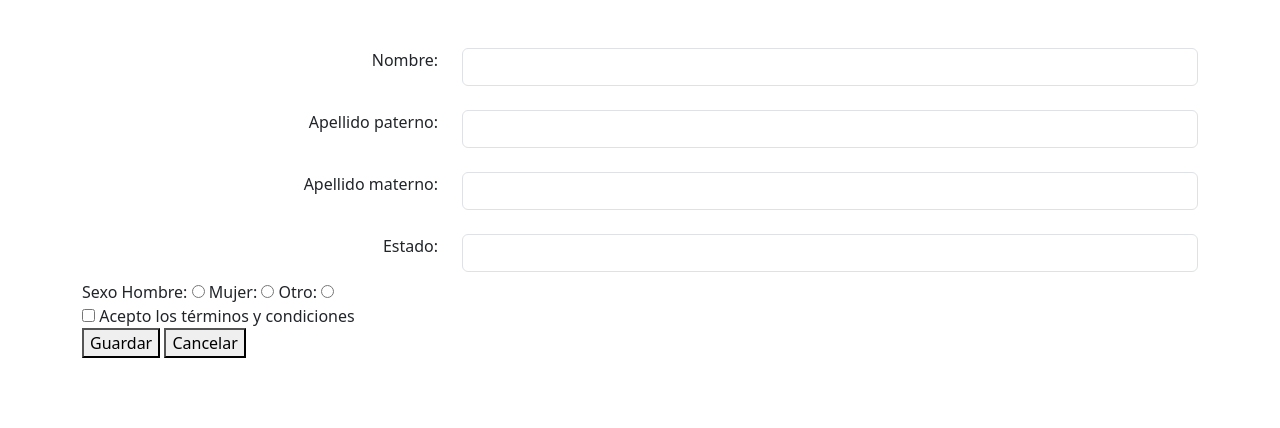
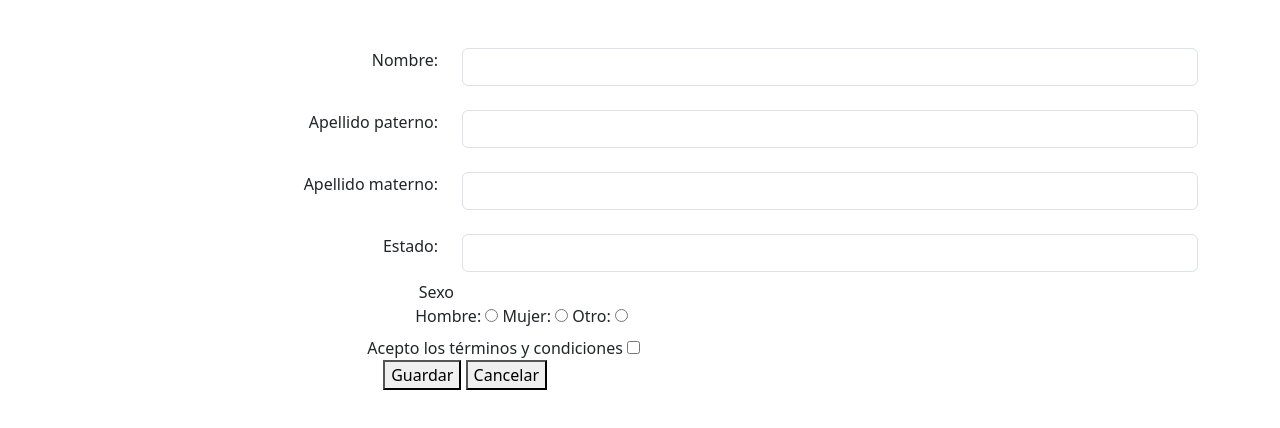
Before and after one commit to elricad1308/mi-primer-repo, a plain HTML site: page index.html in a window 1280 px wide. Drawn offline with Linux system fonts and the light colour scheme.

Commit message:
:fire: Mi tarea:

```diff
--- a/index.html
+++ b/index.html
@@ -89,18 +89,27 @@
         </div>
     </div><!--row-->
 
-
+    <div class="col-5 col-md-4 text-md-end">
         Sexo
-        Hombre:
-        <input type="radio">
-        Mujer:
-        <input type="radio">
-        Otro:
-        <input type="radio"><br>
-        <input type="checkbox">
-        Acepto los términos y condiciones<br>
+        </div>
+        <div class="row mb-1 mb-md-2">
+        <div class="col-md-4 col-md-6 text-md-end">
+            Hombre:
+            <input type="radio">
+            Mujer:
+            <input type="radio">
+            Otro:
+            <input type="radio">
+        </div>
+    </div>
+        <div class="col-10 col-md-6 text-md-end">
+            Acepto los términos y condiciones
+            <input type="checkbox"><br>
+        </div>
+    <div class="col-10 col-md-5 text-md-end">
         <button>Guardar</button>
         <button>Cancelar</button>
+    </div>
     </form>
 </div>
 </body>
```
